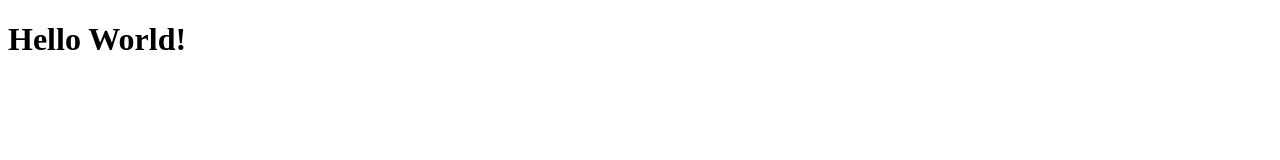
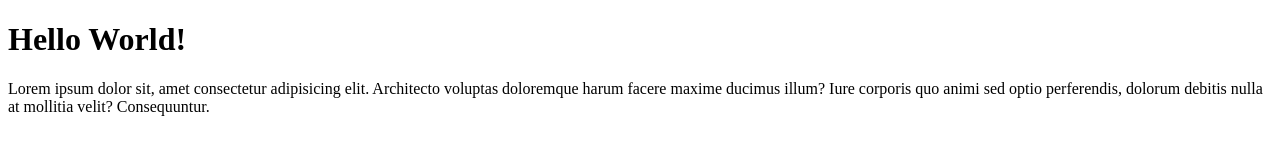
Before and after one commit to irwan05072002/wpu-git-test, a plain HTML site: page index.html in a window 1280 px wide. Drawn offline with Linux system fonts and the light colour scheme.

Commit message:
menambahkan paragraf

```diff
--- a/index.html
+++ b/index.html
@@ -7,5 +7,6 @@
 </head>
 <body>
     <h1>Hello World!</h1>
+    <p>Lorem ipsum dolor sit, amet consectetur adipisicing elit. Architecto voluptas doloremque harum facere maxime ducimus illum? Iure corporis quo animi sed optio perferendis, dolorum debitis nulla at mollitia velit? Consequuntur.</p>
 </body>
 </html>
```
